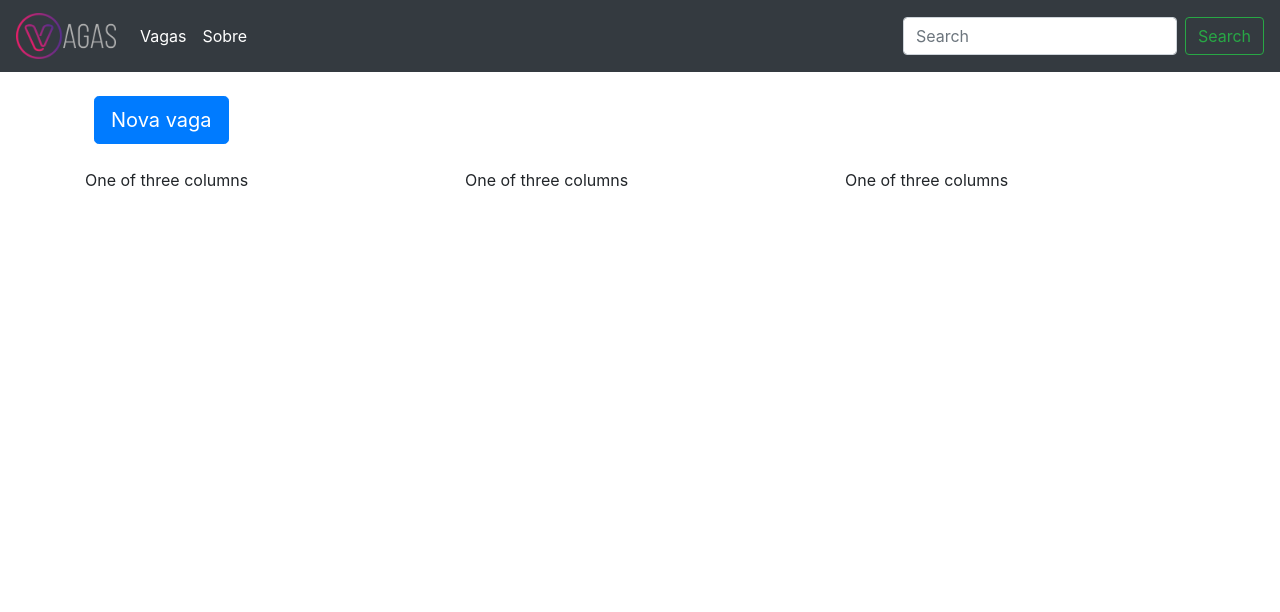
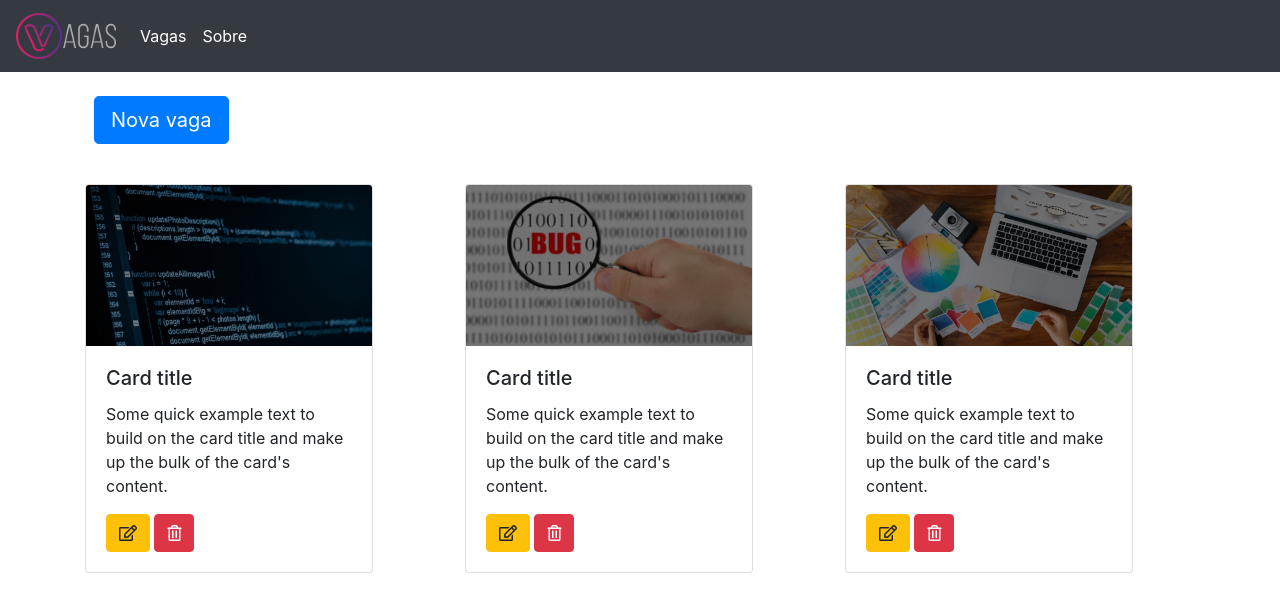
Before and after one commit to gustavobertolino/vagas-html-app, a plain HTML site: page index.html in a window 1280 px wide. Drawn offline with nearby package versions, Linux system fonts and the light colour scheme.

Commit message:
Insert buttons and collapse form

```diff
--- a/index.html
+++ b/index.html
@@ -37,25 +37,78 @@
           <a class="nav-link" href="#"> Sobre </a>
         </li>
       </ul>
-      <form class="form-inline my-2 my-lg-0">
-        <input class="form-control mr-sm-2" type="search" placeholder="Search">
-        <button class="btn btn-outline-success my-2 my-sm-0" type="submit">Search</button>
-      </form>
+
     </div>
   </nav>
   <div class="container">
     <div class="row d-flex p-4 bd-highlight">
-        <button type="button" class="btn btn-primary btn-lg"> Nova vaga </button>
+      <button type="button" class="btn btn-primary btn-lg" data-toggle="collapse" data-target="#collapseOne"
+        aria-expanded="false" aria-controls="collapseOne"> Nova vaga </button>
+    </div>
+    <div class="row d-flex p-2">
+      <div id="collapseOne" class="collapse">
+        <form style="width: 1050px">
+          <div class="form-group">
+            <label for="exampleInputEmail1">Email address</label>
+            <input type="email" class="form-control" id="exampleInputEmail1" aria-describedby="emailHelp" placeholder="Enter email">
+            <small id="emailHelp" class="form-text text-muted">We'll never share your email with anyone else.</small>
+          </div>
+          <div class="form-group">
+            <label for="exampleInputPassword1">Password</label>
+            <input type="password" class="form-control" id="exampleInputPassword1" placeholder="Password">
+          </div>
+          <div class="form-group">
+            <label for="exampleFormControlTextarea1">Example textarea</label>
+            <textarea class="form-control" id="exampleFormControlTextarea1" rows="3"></textarea>
+          </div>
+          <div class="form-group">
+            <label for="exampleFormControlTextarea1">Example textarea</label>
+            <textarea class="form-control" id="exampleFormControlTextarea1" rows="3"></textarea>
+          </div>
+          <div class="form-group form-check">
+            <input type="checkbox" class="form-check-input" id="exampleCheck1">
+            <label class="form-check-label" for="exampleCheck1">Check me out</label>
+          </div>
+          <button type="submit" class="btn btn-primary">Submit</button>
+        </form>
+      </div>
     </div>
     <div class="row">
-      <div class="col-sm">
-        One of three columns
+      <div class="col-sm-4">
+        <div class="card" style="width: 18rem;">
+          <img class="card-img-top" src="assets/developer.png" alt="Card image cap">
+          <div class="card-body">
+            <h5 class="card-title">Card title</h5>
+            <p class="card-text">Some quick example text to build on the card title and make up the bulk of the card's
+              content.</p>
+            <i class="btn btn-warning fas fa-edit"></i>
+            <i class="btn btn-danger fas fa-trash-alt"></i>
+          </div>
+        </div>
       </div>
-      <div class="col-sm">
-        One of three columns
+      <div class="col-sm-4">
+        <div class="card" style="width: 18rem;">
+          <img class="card-img-top" src="assets/tester.png" alt="Card image cap">
+          <div class="card-body">
+            <h5 class="card-title">Card title</h5>
+            <p class="card-text">Some quick example text to build on the card title and make up the bulk of the card's
+              content.</p>
+            <i class="btn btn-warning fas fa-edit"></i>
+            <i class="btn btn-danger fas fa-trash-alt"></i>
+          </div>
+        </div>
       </div>
-      <div class="col-sm">
-        One of three columns
+      <div class="col-sm-4">
+        <div class="card" style="width: 18rem;">
+          <img class="card-img-top" src="assets/designer.png" alt="Card image cap">
+          <div class="card-body">
+            <h5 class="card-title">Card title</h5>
+            <p class="card-text">Some quick example text to build on the card title and make up the bulk of the card's
+              content.</p>
+            <i class="btn btn-warning fas fa-edit"></i>
+            <i class="btn btn-danger fas fa-trash-alt"></i>
+          </div>
+        </div>
       </div>
     </div>
   </div>
```
